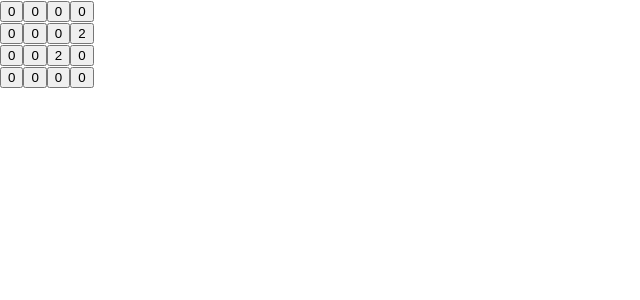
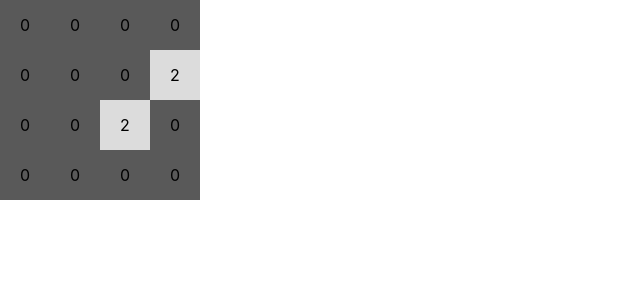
Before and after one commit to miles-w-3/2048, a React (Create React App) app: page / in a window 1280 px wide. Shown: the top 300 px of the page, without its empty margins (0-640 px from the left). Built offline with nearby package versions, Linux system fonts and the light colour scheme.

Commit message:
improved drawing, better up and down movement

```diff
--- a/src/App.css
+++ b/src/App.css
@@ -1,5 +1,29 @@
 .App {
   text-align: center;
+}
+
+/* descriptions for a single tile */
+.square {
+    display: inline-block;
+  height: 50px;
+  width: 50px;
+  background-color: #CFCBBB;
+  border-width: 2px;
+  border-color: #282c34;
+  line-height: 50px;
+  text-align: center;
+}
+
+/* descriptions for a row on the board*/
+.board-row::after {
+  height: 50px;
+  width: 200px;
+  display: table;
+}
+
+.game-board {
+  width: 200px;
+  height: 200px;
 }
 
 .App-logo {
--- a/src/App.js
+++ b/src/App.js
@@ -1,26 +1,27 @@
 import './App.css';
 import React from 'react';
 
-// TODO: Add event listener for arrow keys
-class Tile extends React.Component {
-    render() {
-        // return a square tile
-        return (
-            // TODO: Eventually the buttons will instead be rounded squares with different colors, could potentially use a div style
-            <button>
-                {this.props.value}
-            </button>
-        )
-    }
+function Tile(props) {
+    // return a square tile
+    return (
+        <div className="square" style={{backgroundColor: props.color}}>
+            <span>{props.value}</span>
+        </div>
+    )
+
 }
 
 class Board extends React.Component {
     // initialize tiles array within state
     constructor(props) {
         super(props);
+        // set color map for tiles
+        this.colorMap = new Map([[0, "#595959"], [2, "#DCDCDC"], [4, "#FAFAD2"], [8, "#FFD700"],
+            [16, "#FFA500"], [32, "#FF6347"]])
         this.state = {
             // keep track of tile values in each location
-            tiles: Array(16).fill(0)
+            tiles: Array(16).fill(0),
+
         }
     }
 
@@ -28,24 +29,26 @@ class Board extends React.Component {
         // set key listener for arrowkeys
         document.addEventListener('keyup', e => this.onKeyPress(e), true);
 
+
+
         // fill two starter tiles
         const newTiles = this.state.tiles.slice();
         this.fillNewTile(newTiles);
         this.fillNewTile(newTiles);
-        console.count("New tiles array is " + newTiles)
         this.setState({tiles: newTiles});
+
+
     }
 
     // spawn a new tile on an empty space in the given tile array
     fillNewTile(tiles_array) {
-        // TODO: Could trigger game loss if length of open is zero, meaning all spaces are currently filled
+        // TODO: Could trigger game loss if length of open is zero, meaning all spaces are currently filled, probably not since fillNewTile won't be called in current state
         let open = []; // track all open slots, one will be filled with a new tile
         for (let i = 0; i < tiles_array.length; i++) {
             if (tiles_array[i] === 0) {
                 open.push(i);
             }
         }
-        console.count("Open array is " + open)
         // choose open index to make new tile in
         let openIndex = Math.floor(Math.random() * open.length);
         // get the corresponding index on the full board
@@ -81,47 +84,92 @@ class Board extends React.Component {
         );
     }
 
+
     // render the tile with value from the given location
     renderTile(i) {
-        // TODO: create a dict of values to colors, pass in color as well
+        let currentVal = this.state.tiles[i];
         return (
+            // send value and color, support default color of black for unmapped values
             <Tile
-                value={this.state.tiles[i]}
+                value={currentVal}
+                color={this.colorMap.has(currentVal) ? this.colorMap.get(currentVal) : "#000000"}
             />
         )
     }
 
-    shiftUp() {
-        // TODO: need a list of indexes that have already merged this cycle so that double merges don't happen as you go up
-        let tiles_new = this.state.tiles.slice();
-        //let merged = Set()
-        // continually shift tiles up to the top if there is an empty space within the board
-        for (let i = 15; i >= 0; i--) {
-            // if there is a tile at the current place and there is a valid space above
-            if (tiles_new[i] && i - 4 >= 0) {
-                // move into empty space
-                if (tiles_new[i - 4] === 0) {
-                    // swap tile locations
-                    tiles_new[i - 4] = tiles_new[i]
-                    tiles_new[i] = 0;
+    // execute shift, loop from start to end, inclusive, ang give increment direction
+    shiftManager(shiftType) {
+        console.count("In shift manager")
+        // a list of indexes that have already merged this cycle so that double merges don't occur
+        let movementOccurred = false;
+        let newTiles = this.state.tiles.slice();
+        let merged = new Set();
+        // execute the given shift type, check if movement occurred
+        movementOccurred = shiftType(newTiles, merged); // TODO: tiles need to be shifted in the opposite direction, so that all stacked tiles
+        // TODO: Could basically loop through in the same order as now, but see if there is a tile to be "pulled in" to the current space rather
+        // Than trying to merge into the current space
+
+        // Add new til and update state if shift occurs
+        if (movementOccurred) {
+            this.fillNewTile(newTiles)
+            // spawn a new tile now that the shift is done
+            this.setState({tiles: newTiles});
+        }
+    }
+
+    // execute the shift in the tiles list if it is valid, return true if movement occurred
+    shiftCheck(tiles_list, merged, idx, shiftIdx) {
+        // track the index being assessed for shift
+        if (tiles_list[idx] && shiftIdx >= 0 && shiftIdx <= 15) {
+            // move into empty space
+            if (tiles_list[shiftIdx] === 0) {
+                // move tile
+                tiles_list[shiftIdx] = tiles_list[idx]
+                tiles_list[idx] = 0;
+                // if this tile has been merged previously, make sure to keep track at the new index
+                if (merged.has(idx)) {
+                    merged.delete(idx);
+                    merged.add(shiftIdx);
                 }
-                // otherwise, if the value of the tiles is equal, merge them TODO: Only merge if they have not been merged this time
-                else if (tiles_new[i] === tiles_new[i - 4]) {
-                    // merge tile values
-                    tiles_new[i - 4] += tiles_new[i]
-                    tiles_new[i] = 0; // old location set to zero
-                }
-                // TODO: Experimental: updating state after each move to see if it animates (prolly wont)
-                console.count("tiles is now: " + tiles_new)
-                //this.setState({tiles: tiles_new});
+                return true;
+            }
+            // otherwise, if the value of the tiles is equal, make sure they haven't been merged during this shift
+            else if (tiles_list[idx] === tiles_list[shiftIdx] && !merged.has(idx) && !merged.has(idx)) {
+                // merge tile values
+                tiles_list[shiftIdx] += tiles_list[idx]
+                tiles_list[idx] = 0; // old location set to zero
+                // track that the tile has been merged during this shift
+                merged.add(shiftIdx);
+                return true;
             }
         }
-        // TODO: Only spawn a new tile if any movement occurred. This function could return a true if any tiles moved, and then the main caller, maybe the keyListener, would call this if anything moved
-        // spawn a new tile now that the shift is done
-        this.fillNewTile(tiles_new); // TODO: does this get moved into the event listener?
-        this.setState({tiles: tiles_new});
-        console.log()
+        return false;
     }
+
+    /*
+    Methods for managing directional shift
+     */
+    upShift = (newTiles, merged) => {
+        let movementOccurred = false;
+        for (let i = 15; i >= 0; i--) {
+            // shift when possible, track if movement occurred, shift_idx is +/- 4
+            movementOccurred = this.shiftCheck(newTiles, merged, i, i - 4) || movementOccurred;
+        }
+
+        return movementOccurred;
+    }
+
+    downShift = (newTiles, merged) => {
+        let movementOccurred = false;
+        for (let i = 0; i <= 15; i++) {
+            console.count("Downshift i is " + i)
+            // shift when possible, track if movement occurred, shift_idx is +/- 4
+            movementOccurred = this.shiftCheck(newTiles, merged, i, i + 4) || movementOccurred;
+        }
+        console.count("Downshift movement occurred is " + movementOccurred)
+        return movementOccurred;
+    }
+
 
     // listen for arrow keys
     onKeyPress(e) {
@@ -132,15 +180,17 @@ class Board extends React.Component {
         }
         // up arrow
         else if (e.code === "ArrowUp") {
-            console.count("In ArrowUp")
-            this.shiftUp();
+            // move tiles up starting at the bottom of the board
+            this.shiftManager(this.upShift);
         }
         // right arrow
-        else if (e.code === 39) {
+        else if (e.code === "ArrowRight") {
 
         }
         // down arrow
-        else if (e.code === 40) {
+        else if (e.code === "ArrowDown") {
+            // move tiles down starting from the top of the board
+            this.shiftManager(this.downShift);
 
         }
     }
```
